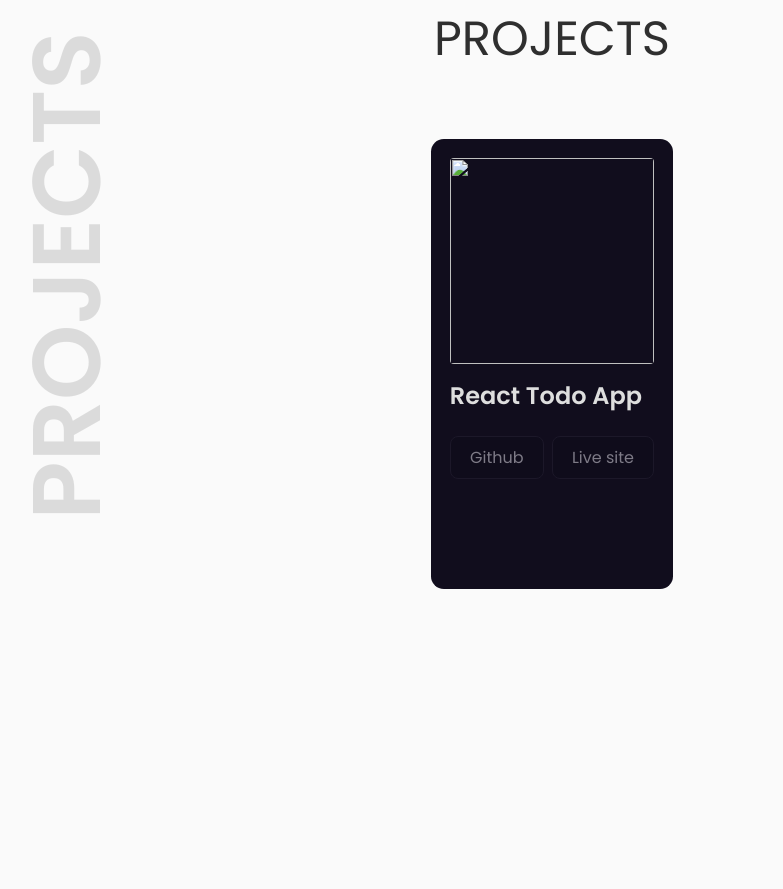
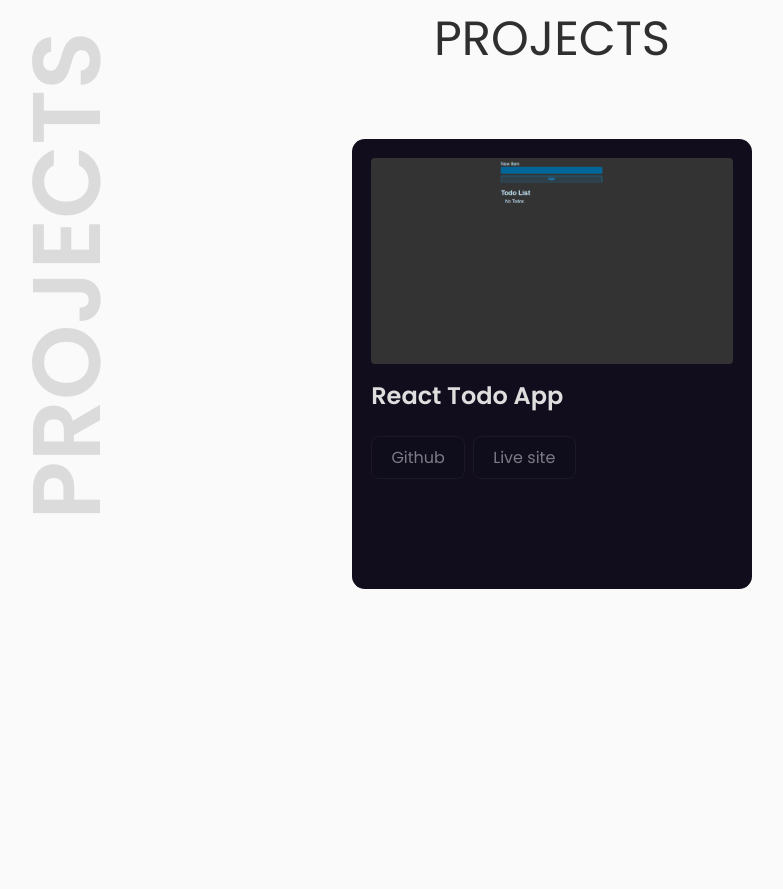
Before and after one commit to satyaidk/Portfolio, a plain HTML site: page index.html in a window 1280 px wide. Shown: the part 1057-1946 px from the top of the page, without its empty margins (88-871 px from the left). Drawn offline with nearby package versions, Linux system fonts and the light colour scheme.

Commit message:
Update index.html

```diff
--- a/index.html
+++ b/index.html
@@ -136,7 +136,7 @@
     <div class="project-cards">
       <article class="project-card">
         <div class="imageContainer">
-          <img src="images/todoapp.png" alt="" />
+          <img src="todoapp.png" alt="" />
         </div>
         <div class="project-details">
           <h2>React Todo App</h2>
```
